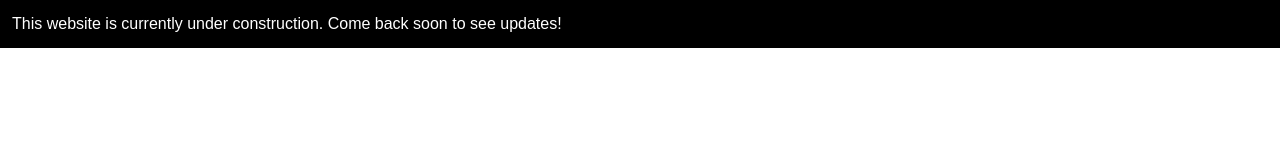
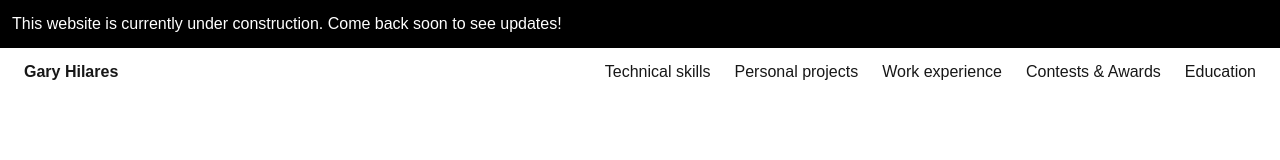
Before and after one commit to GaryHilares/Personal-Website, a Next.js app: page / in a window 1280 px wide. Shown: the top 160 px of the page. Built offline with nearby package versions, Linux system fonts and the light colour scheme.

Commit message:
Added navbar

```diff
--- a/src/app/layout.tsx
+++ b/src/app/layout.tsx
@@ -24,7 +24,7 @@ export default function RootLayout({
   children: React.ReactNode;
 }>) {
   return (
-    <html lang="en">
+    <html lang="en" className="scroll-smooth">
       <body
         className={`${geistSans.variable} ${geistMono.variable} antialiased`}
       >
--- a/src/app/page.tsx
+++ b/src/app/page.tsx
@@ -1,13 +1,55 @@
+import { useId } from "react";
+
 interface LinkData {
   text: string;
   url: string;
 }
 
-function WIPHeader() {
+function WIPBanner() {
   return (
-    <header className="bg-black text-white p-3">
+    <div className="bg-black text-white p-3">
       This website is currently under construction. Come back soon to see
       updates!
+    </div>
+  );
+}
+
+function NavBar({
+  personalProjectsId,
+  technicalSkillsId,
+  workExperienceId,
+  contestsId,
+  educationId,
+}: {
+  personalProjectsId: string;
+  technicalSkillsId: string;
+  workExperienceId: string;
+  contestsId: string;
+  educationId: string;
+}) {
+  return (
+    <header>
+      <WIPBanner />
+      <div className="overflow-auto mx-3">
+        <h1 className="font-bold inline-block m-3">Gary Hilares</h1>
+        <ul className="float-right">
+          <li className="inline-block m-3">
+            <a href={`#${technicalSkillsId}`}>Technical skills</a>
+          </li>
+          <li className="inline-block m-3">
+            <a href={`#${personalProjectsId}`}>Personal projects</a>
+          </li>
+          <li className="inline-block m-3">
+            <a href={`#${workExperienceId}`}>Work experience</a>
+          </li>
+          <li className="inline-block m-3">
+            <a href={`#${contestsId}`}>Contests & Awards</a>
+          </li>
+          <li className="inline-block m-3">
+            <a href={`#${educationId}`}>Education</a>
+          </li>
+        </ul>
+      </div>
     </header>
   );
 }
@@ -55,12 +97,14 @@ function Hero({
 function Section({
   title,
   children,
+  id,
 }: {
   title: string;
   children: React.ReactNode;
+  id: string;
 }) {
   return (
-    <div className="m-3">
+    <div className="m-3" id={id}>
       <h2 className="font-bold text-xl">{title}</h2>
       {children}
     </div>
@@ -157,9 +201,20 @@ function SkillSubsectionDisplay({
 }
 
 export default function Home() {
+  const personalProjectsId = `personal-projects-${useId()}`;
+  const technicalSkillsId = `technical-skills-${useId()}`;
+  const workExperienceId = `work-experience-${useId()}`;
+  const contestsId = `contests-id-${useId()}`;
+  const educationId = `education-id-${useId()}`;
   return (
     <>
-      <WIPHeader />
+      <NavBar
+        personalProjectsId={personalProjectsId}
+        technicalSkillsId={technicalSkillsId}
+        workExperienceId={workExperienceId}
+        contestsId={contestsId}
+        educationId={educationId}
+      />
       <main className="p-3 md:w-[66%] m-auto">
         <article>
           <Hero
@@ -177,7 +232,7 @@ export default function Home() {
             ]}
             phrase="Welcome to my website!"
           />
-          <Section title="Technical skills">
+          <Section title="Technical skills" id={technicalSkillsId}>
             <SkillSubsectionDisplay
               title="Languages"
               skills={[
@@ -219,7 +274,7 @@ export default function Home() {
               ]}
             />
           </Section>
-          <Section title="Personal technical projects">
+          <Section title="Personal technical projects" id={personalProjectsId}>
             <ProjectCard
               name="Liberty Arrow (Website blocker extension)"
               url="https://github.com/GaryHilares/Liberty-Arrow-extension"
@@ -283,7 +338,7 @@ export default function Home() {
               ]}
             />
           </Section>
-          <Section title="Work Experience">
+          <Section title="Work Experience" id={workExperienceId}>
             <TimelineItem
               title="Computer science teaching assistant"
               date="September 2024 - April 2025"
@@ -295,7 +350,7 @@ export default function Home() {
               ]}
             />
           </Section>
-          <Section title="Contests & Awards">
+          <Section title="Contests & Awards" id={contestsId}>
             <TimelineItem
               title="1st place in the ICPC PacNW 2024 Div. 2 contest"
               date="November 2024"
@@ -307,7 +362,7 @@ export default function Home() {
               ]}
             />
           </Section>
-          <Section title="Education & Certifications">
+          <Section title="Education & Certifications" id={educationId}>
             <TimelineItem
               title="Bachelor of Science, Computer Science"
               date="September 2023 - May 2028 (expected)"
```
